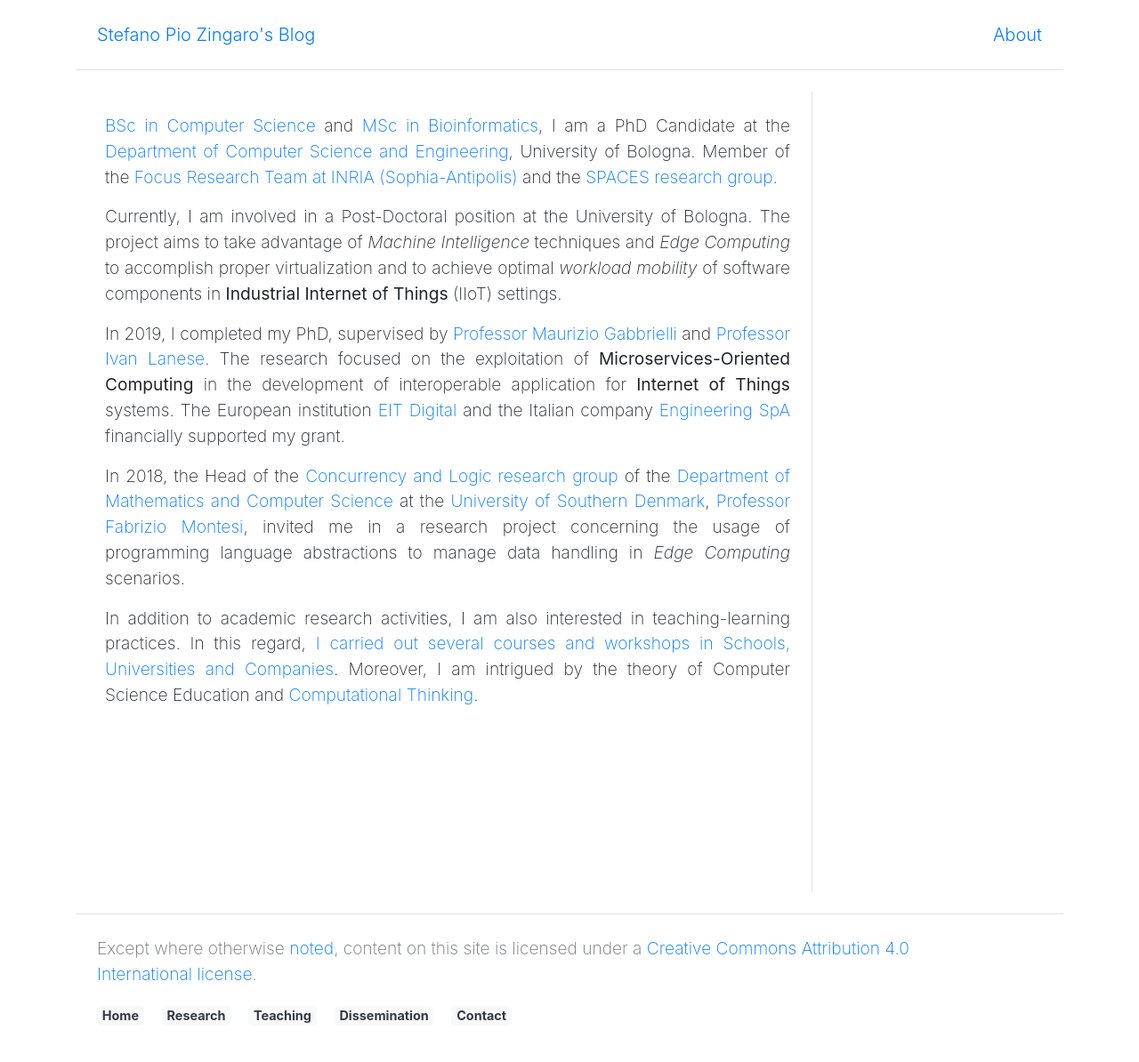
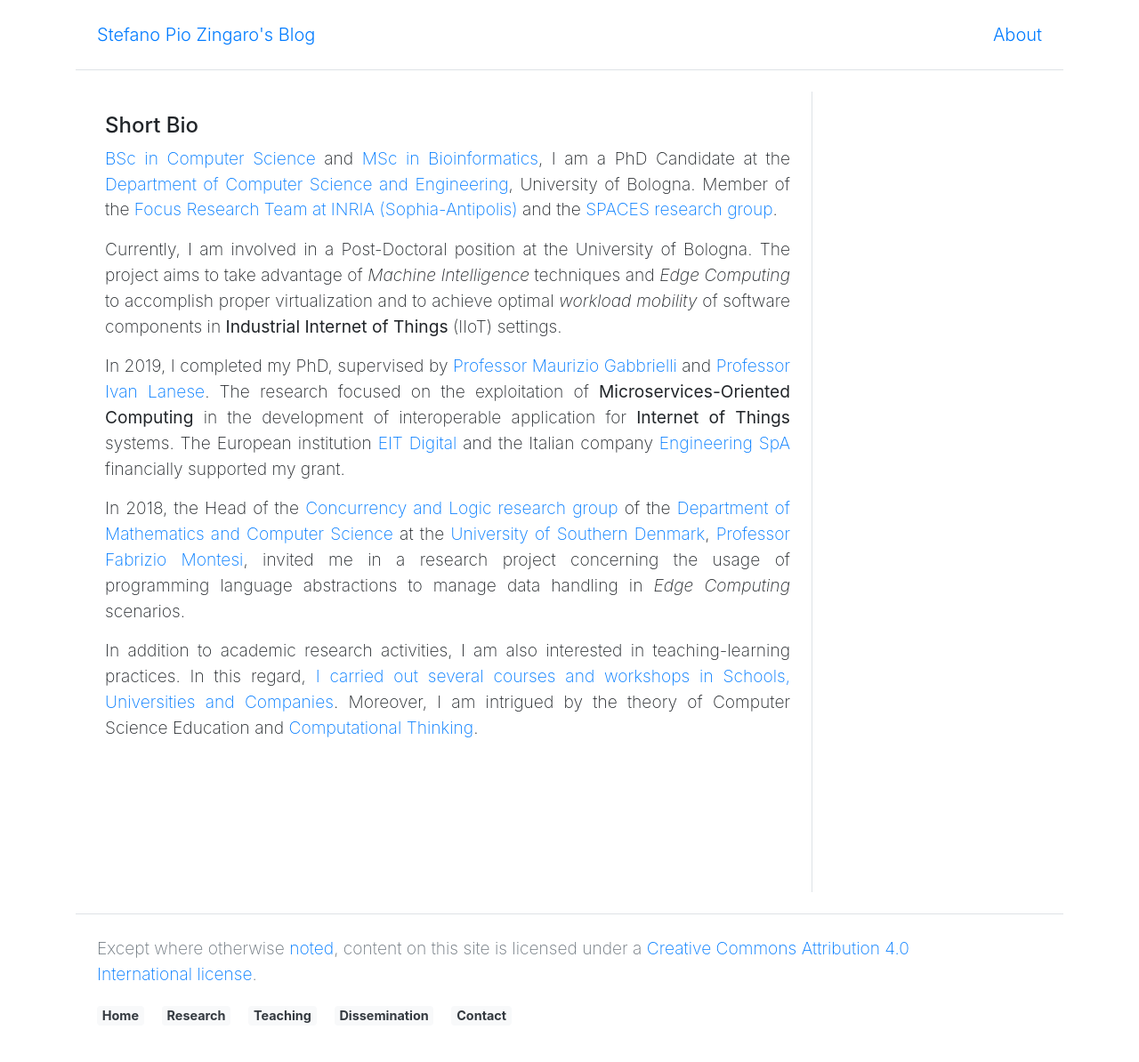
Before and after one commit to saltgz/saltgz.github.io, a Jekyll site: the page built from _posts/2020-05-03-short-bio.md, in a window 1280 px wide. Shown: the whole page at 89% size. Built offline with Jekyll 4.4.1, drawn with Linux system fonts in a browser that asks for light colours; comment, search, counter and statistics services are not loaded.

Commit message:
Update 2020-05-03-short-bio.md

```diff
--- a/_posts/2020-05-03-short-bio.md
+++ b/_posts/2020-05-03-short-bio.md
@@ -2,10 +2,13 @@
 title: Short Bio
 slug: short-bio
 image: https://source.unsplash.com/eWJ4XD3Rf6I
-categories: miscellaneous
+categories: blog
 published: true
 language: english
+
 ---
+
+#### Short Bio
 
 [BSc in Computer Science](https://webapps.unitn.it/Biblioteca/en/Web/Tesi) and [MSc in Bioinformatics](http://www.biocomp.unibo.it/lsbioinfo/), I am a PhD Candidate at the [Department of Computer Science and Engineering](http://cs.unibo.it), University of Bologna.
 Member of the [Focus Research Team at INRIA (Sophia-Antipolis)](http://focus.cs.unibo.it) and the [SPACES research group](http://www.cs.unibo.it/projects/spaces).
```
